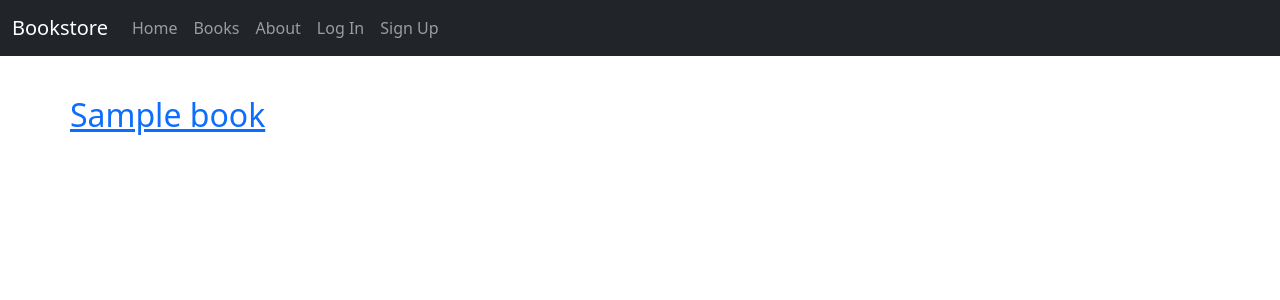
After one commit to fardaevm/Bookstore, a Django app: page /books/ in a window 1280 px wide. The commit adds this page. Shown: the top 300 px of the page. Run offline with Django 4.2, Linux system fonts and the light colour scheme; tables that the repository leaves empty hold one stand-in row (values such as "Sample post"); parts of the project's set-up code (start-up, migrations or seed data) failed here and were passed over.

Commit message:
books/uuid

```diff
--- /dev/null
+++ b/books/apps.py
@@ -0,0 +1,6 @@
+from django.apps import AppConfig
+
+
+class BooksConfig(AppConfig):
+    default_auto_field = 'django.db.models.BigAutoField'
+    name = 'books'
--- /dev/null
+++ b/books/models.py
@@ -0,0 +1,19 @@
+from django.db import models
+from django.urls import reverse
+import uuid
+
+# Create your models here.
+class Book(models.Model):
+    id = models.UUIDField(
+        primary_key=True,
+        default=uuid.uuid4,
+        editable=False)
+    title = models.CharField(max_length=200)
+    author = models.CharField(max_length=200)
+    price = models.DecimalField(max_digits=6, decimal_places=2)
+
+    def __str__(self):
+        return self.title
+
+    def get_absolute_url(self):
+        return reverse('book_detail', args=[str(self.id)])
--- /dev/null
+++ b/books/urls.py
@@ -0,0 +1,7 @@
+from django.urls import path
+from .views import BooksListView, BooksDetailView
+
+urlpatterns = [
+    path('', BooksListView.as_view(), name='book_list'),
+    path('<uuid:pk>/', BooksDetailView.as_view(), name='book_detail'),
+]
--- /dev/null
+++ b/books/views.py
@@ -0,0 +1,13 @@
+from django.shortcuts import render
+from django.views.generic import ListView, DetailView
+from .models import Book
+# Create your views here.
+class BooksListView(ListView):
+    model = Book
+    context_object_name = 'book_list'
+    template_name = 'books/book_list.html'
+
+class BooksDetailView(DetailView):
+    model = Book
+    context_object_name = 'book'
+    template_name = 'books/book_detail.html'
--- a/bookstore_project/settings.py
+++ b/bookstore_project/settings.py
@@ -49,6 +49,7 @@ INSTALLED_APPS = [
     # Local
     'users.apps.UsersConfig',
     'pages.apps.PagesConfig',
+    'books.apps.BooksConfig',
 ]
 
 MIDDLEWARE = [
--- a/bookstore_project/urls.py
+++ b/bookstore_project/urls.py
@@ -20,4 +20,5 @@ urlpatterns = [
     path('admin/', admin.site.urls),
     path('users/', include('allauth.urls')),
     path('', include('pages.urls')),
+    path('books/', include('books.urls')),
 ]
--- a/pages/tests.py
+++ b/pages/tests.py
@@ -14,7 +14,7 @@ class HomePageTests(SimpleTestCase):
         self.assertTemplateUsed(self.response, "home.html")
 
     def test_homepage_contains_correct_html(self):
-        self.assertContains(self.response, "home page")
+        self.assertContains(self.response, "Booklet")
 
     def test_homepage_does_not_contain_incorrect_html(self):
         self.assertNotContains(self.response, "Hi there! I should not be on the page.")
--- a/templates/_base.html
+++ b/templates/_base.html
@@ -21,7 +21,7 @@
             <div class="collapse navbar-collapse" id="navbarCollapse">
                 <ul class="navbar-nav me-auto mb-2 mb-md-0">
                     <a class="nav-link" href="{% url 'home' %}">Home</a>
-{#                    <a class="nav-link" href="{% url 'book_list' %}">Books</a>#}
+                      <a class="nav-link" href="{% url 'book_list' %}">Books</a>
 {#                    <a class="nav-link" href="{% url 'courses' %}">Courses</a>#}
                       <a class="nav-link" href="{% url 'about' %}">About</a>
                     {% if user.is_authenticated %}
--- /dev/null
+++ b/templates/books/book_list.html
@@ -0,0 +1,13 @@
+{% extends '_base.html' %}
+
+{% block title %}
+	Books
+{% endblock %}
+
+{% block content %}
+    {% for book in book_list %}
+        <div class="container pt-5">
+        <h2><a href="{{ book.get_absolute_url }}">{{ book.title }}</a></h2>
+        </div>
+    {% endfor %}
+{% endblock %}
```
Also changed, not shown: books/admin.py (added, +8 -0 lines), books/tests.py (added, +32 -0 lines), templates/books/book_detail.html (added, +12 -0 lines), books/__init__.py (added), books/migrations/0001_initial.py (added), books/migrations/__init__.py (added).
